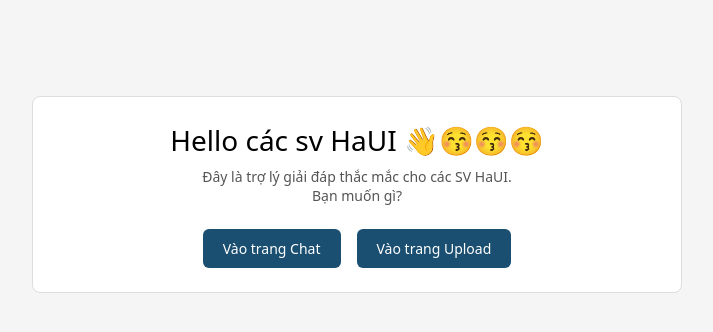
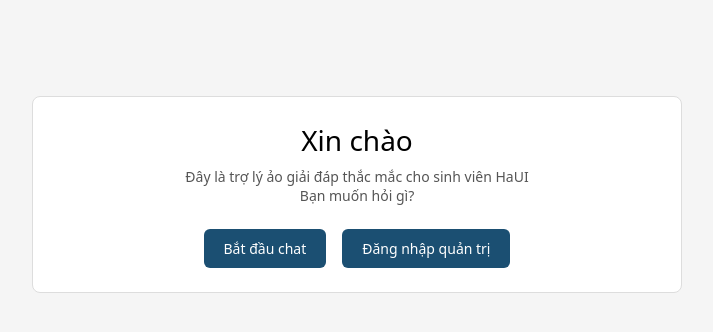
Before and after one commit to nuoc2694/chatbot-haui, a Flask app: page / in a window 1280 px wide. Shown: the part 47-379 px from the top of the page, without its empty margins (283-996 px from the left). Run offline with Flask 3, Linux system fonts and the light colour scheme; parts of the project's set-up code (start-up, migrations or seed data) failed here and were passed over.

Commit message:
Update index.html

```diff
--- a/templates/index.html
+++ b/templates/index.html
@@ -2,7 +2,7 @@
 <html lang="vi">
 <head>
     <meta charset="UTF-8" />
-    <title>Hello các SV HaUI</title>
+    <title>Trợ lý ảo giải đáp thắc mắc cho sinh viên HaUI</title>
     <link rel="stylesheet" href="{{ url_for('static', filename='style.css') }}" />
     <style>
         .home-container {
@@ -53,14 +53,14 @@
 
 <main>
     <div class="home-container">
-        <div class="home-title">Hello các sv HaUI 👋😚😚😚</div>
+        <div class="home-title">Xin chào</div>
         <div class="home-subtitle">
-            Đây là trợ lý giải đáp thắc mắc cho các SV HaUI.<br/>
-            Bạn muốn gì?
+            Đây là trợ lý ảo giải đáp thắc mắc cho sinh viên HaUI<br/>
+            Bạn muốn hỏi gì?
         </div>
         <div class="home-buttons">
-            <a class="home-btn" href="{{ url_for('chat_page') }}">Vào trang Chat</a>
-            <a class="home-btn" href="{{ url_for('upload_page') }}">Vào trang Upload</a>
+            <a class="home-btn" href="{{ url_for('chat_page') }}">Bắt đầu chat</a>
+            <a class="home-btn" href="{{ url_for('upload_page') }}">Đăng nhập quản trị</a>
         </div>
     </div>
 </main>
```
